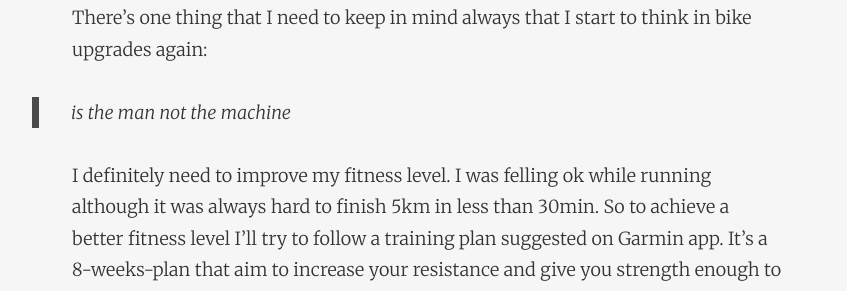
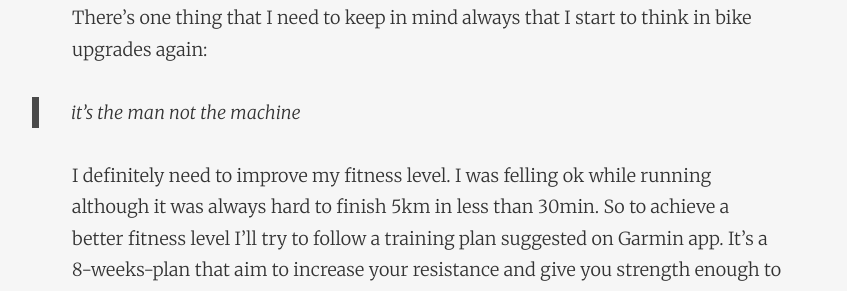
Before and after one commit to dsalvagni/dsalvagni.github.io, a Jekyll site: the page built from _posts/2018-07-23-road-cycling-for-the-win.markdown, in a window 1280 px wide and 900 px high, scrolled down 2718 px. Shown: the part 159-450 px from the top of the window, without its empty margins (213-1060 px from the left). Built offline with Jekyll 4.4.1, drawn with Linux system fonts in a browser that asks for light colours; nearby versions of some CDN libraries; comment, search, counter and statistics services are not loaded.

```diff
--- a/_posts/2018-07-23-road-cycling-for-the-win.markdown
+++ b/_posts/2018-07-23-road-cycling-for-the-win.markdown
@@ -20,7 +20,7 @@ Currently I rode in some different routes here with different distances as well.
 
 Considering my last ride, it wasn't that much longer in terms of distance but for sure in terms of time spent. I could've done it in a shorter time and I think there are two reasons I couldn't this time: 1) I decided to ride with my tyres on low pressure to make it more comfortable; 2) the most important one: my fitness level; There's one thing that I need to keep in mind always that I start to think in bike upgrades again:
 
-> is the man not the machine
+> it's the man not the machine
 
 I definitely need to improve my fitness level. I was felling ok while running although it was always hard to finish 5km in less than 30min. So to achieve a better fitness level I'll try to follow a training plan suggested on Garmin app. It's a 8-weeks-plan that aim to increase your resistance and give you strength enough to raise the average speed on trainings. I should make use of flat paths here in Berlin to improve my fitness conditions as I can almost simulate indoor conditions outside -- at least it seems so. Then, later, I can start to thinking on climbing small hills as it will require a better preparation. Meanwhile, I'm happy that I do such great rides with a good performance without coughing my lungs out.
 
```
